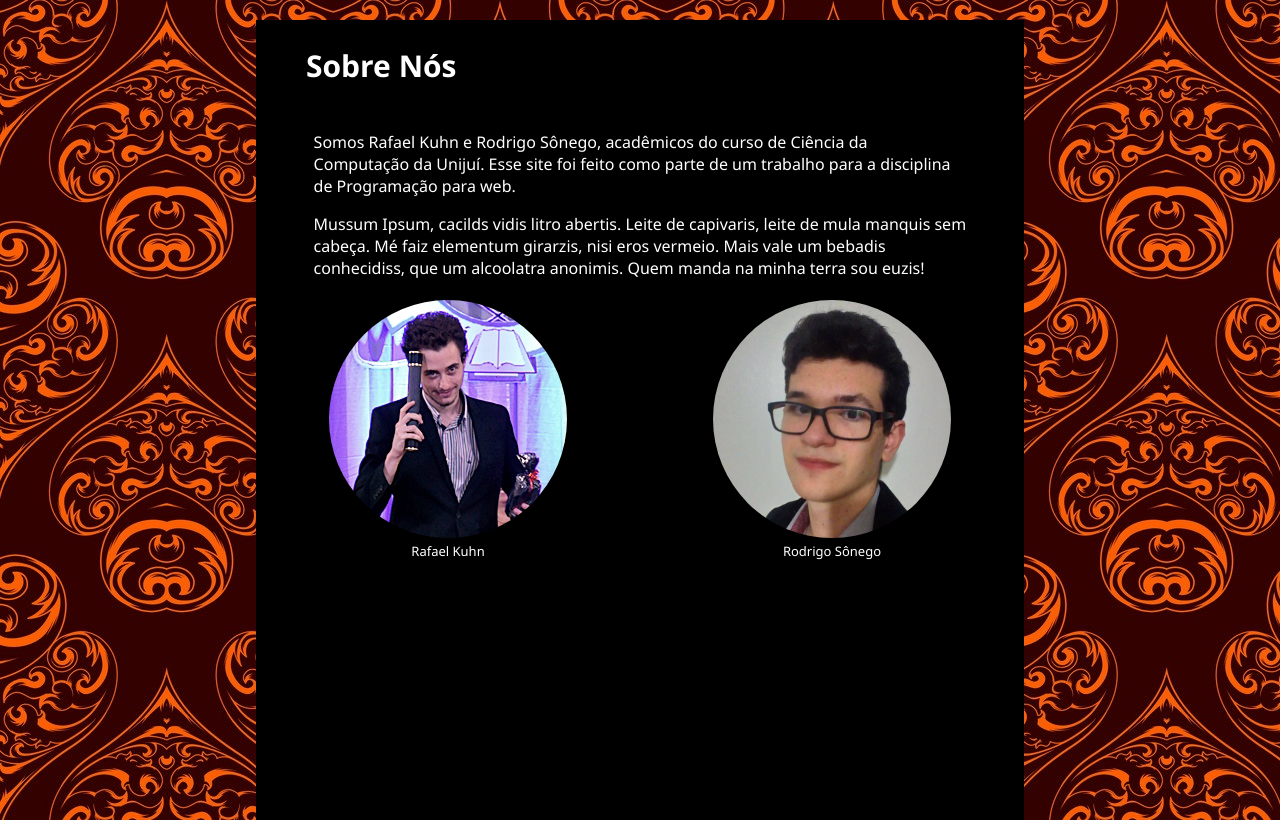
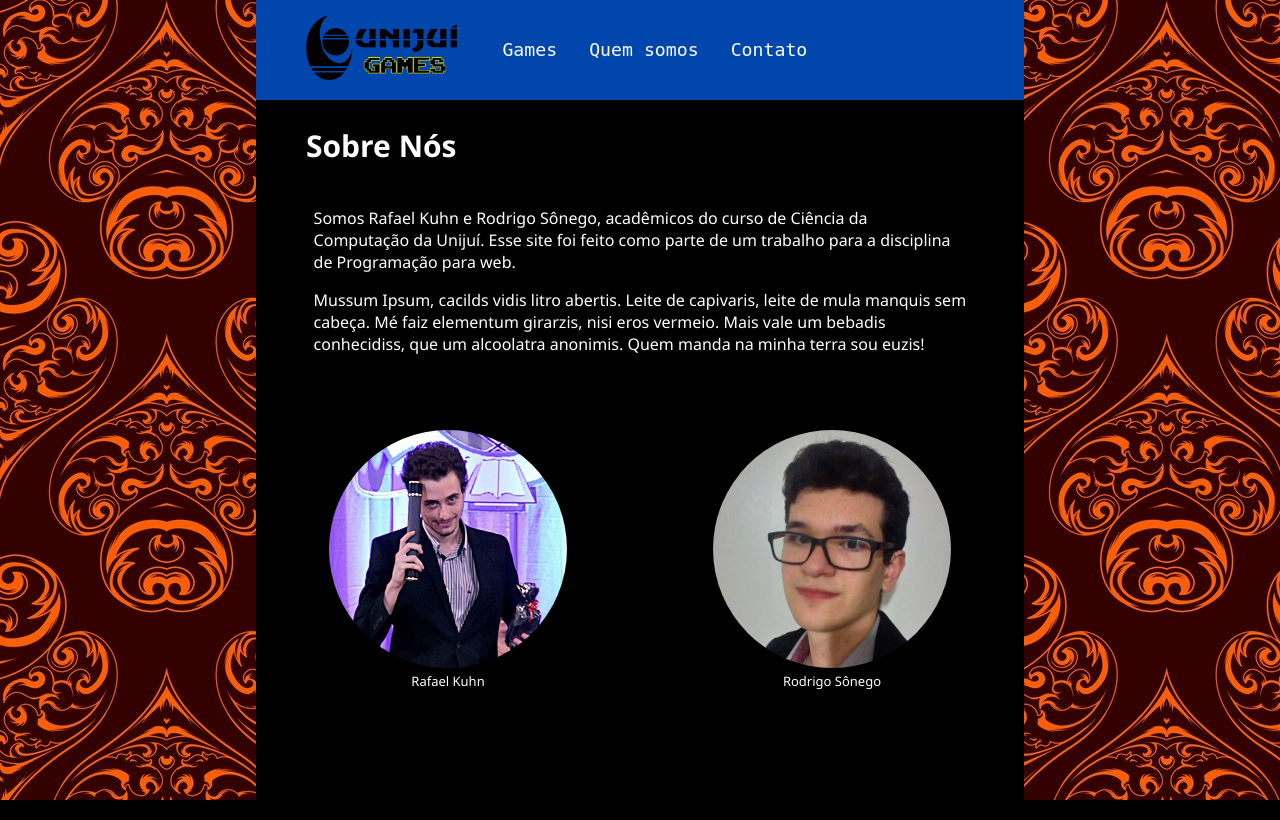
Before and after one commit to RafaelKuhn/website-unijui, a PHP site: page /Pages/about.html in a window 1280 px wide. Run offline with PHP 8.4, Linux system fonts and the light colour scheme.

Commit message:
update: header and layout integration with 'about us' page

```diff
--- a/Assets/style/about.css
+++ b/Assets/style/about.css
@@ -1,25 +1,21 @@
-.textArea{
-  color: white;
+.textArea {
   align-self: center;
   margin-left: auto;
   margin-right: auto;
   font-family: 'Segoe UI', Tahoma, Geneva, Verdana, sans-serif;
+  margin-bottom: 70px;
 }
 
-.textArea h1{
-  width: 50%;
-  padding: 25px 50px;
-  font-size: 30px;
-}
 
-.textArea p{
+.textArea p {
+  color: white;
   margin-left: auto;
   margin-right: auto;
   width: 85%;
   font-size: 16px;
 }
 
-.imageContainer{
+.imageContainer {
   color: white;
   font-family: 'Segoe UI', Tahoma, Geneva, Verdana, sans-serif;
   text-align: center;
@@ -27,7 +23,7 @@
   width: auto;
 }
 
-.imageContainer img{
+.imageContainer img {
   border-radius: 50%;
 }
 
--- a/Assets/style/contact.css
+++ b/Assets/style/contact.css
@@ -23,8 +23,6 @@
 div.column + div.column {
   margin-left: 15px;
 }
-
-div.form-group { }
 
 div.form-group:only-child {
   width: 100%;
--- a/Assets/style/global.css
+++ b/Assets/style/global.css
@@ -17,3 +17,12 @@
   background-color: black;
   border: none;
 }
+
+h1.title {
+  font-family: 'Segoe UI', Tahoma, Geneva, Verdana, sans-serif;
+  color: white;
+  width: 50%;
+  margin: 0;
+  padding: 25px 50px;
+  font-size: 30px;
+}
--- a/Pages/about.html
+++ b/Pages/about.html
@@ -13,8 +13,10 @@
 <body>
   <div id="wrapper">
 
+    <div id="header"></div>
+
     <div class="textArea">
-      <h1>Sobre Nós</h1>
+      <h1 class="title">Sobre Nós</h1>
       <p>
         Somos Rafael Kuhn e Rodrigo Sônego, acadêmicos do curso de Ciência da Computação da Unijuí.
          Esse site foi feito como parte de um trabalho para a disciplina de Programação para web.
@@ -38,6 +40,8 @@
 
 
   </div>
+
+  <script src="../Assets/js/header-maker.js"></script>
 </body>
 
 </html>
```
Also changed, not shown: Pages/contact.html (+5 -7 lines), Assets/images/logo.png (renamed from Assets/images/logoinv.png).
